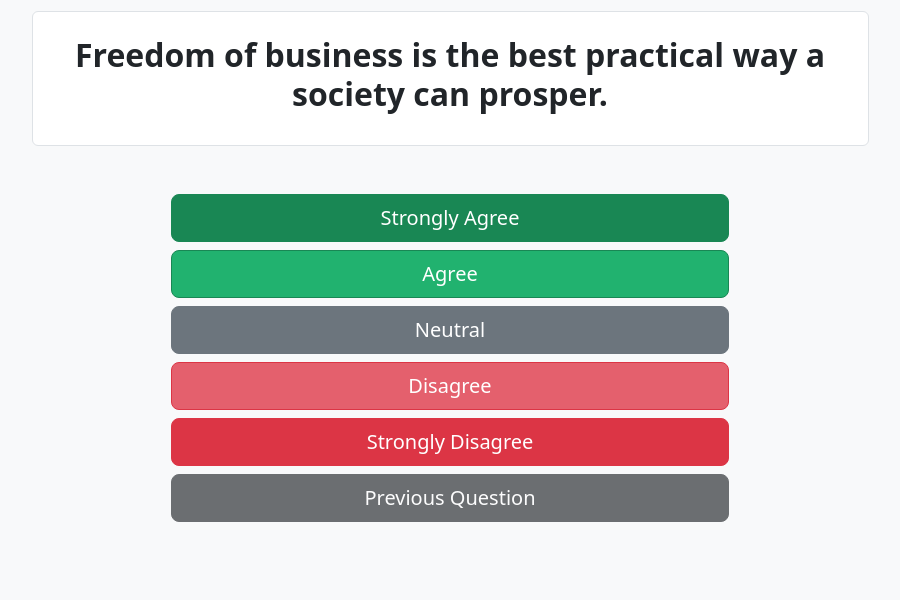
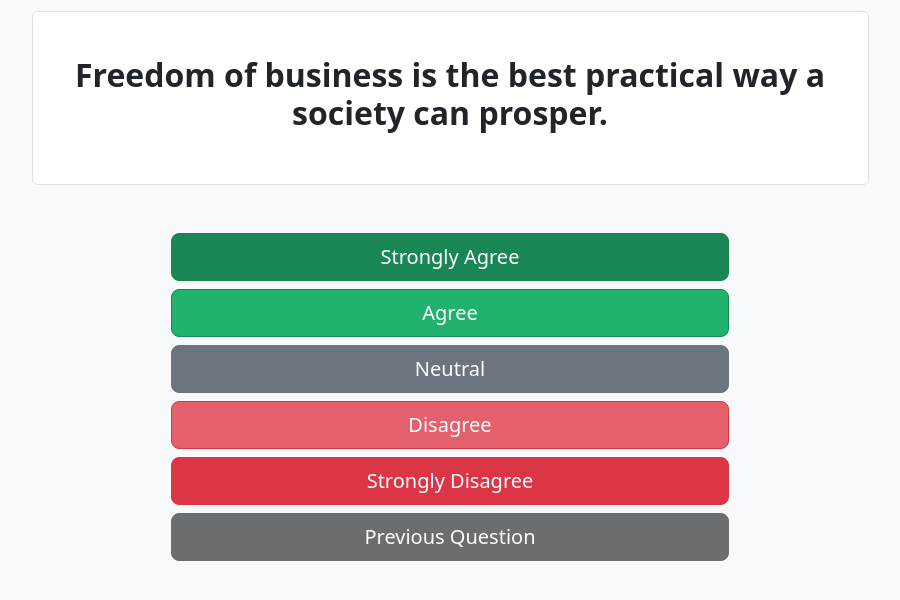
Before and after one commit to mustafa8410/SapplyValuesImitation, a website: page public/test.html in a window 1280 px wide. Shown: the part 160-760 px from the top of the page, without its empty margins (190-1090 px from the left). Drawn offline with Linux system fonts and the light colour scheme.

Commit message:
it's all small, unimportant changes from now on.

```diff
--- a/public/test.html
+++ b/public/test.html
@@ -15,10 +15,12 @@
 
     <h2 class="text-center mb-2">Question <span id="question-number"></span> out of 46</h2>
 
-    <div class="border border-1 bg-white p-4 rounded-2 d-grid col-lg-9 mx-auto text-center mt-3 ">
-        <h3 class="fw-bold fs-2"  id="question">Lorem ipsum dolor sit amet, consectetur adipiscing elit.
+    <div class="border border-1 bg-white p-4 rounded-2 d-grid col-lg-9 mx-auto text-center mt-3 " id="question-text-container">
+        <div class="d-flex align-items-center justify-content-center"><h3 class="fw-bold fs-2"  id="question">Lorem ipsum dolor sit amet, consectetur adipiscing elit.
             Vivamus sem urna, imperdiet et velit ut, malesuada dapibus ex. Vivamus volutpat sem sed accumsan laoreet.
             Vestibulum.</h3>
+        </div>
+
     </div>
 
     <div id="answer-group" class="d-grid col-md-6 mx-auto my-5 gap-2">
--- a/scss/_quiz.scss
+++ b/scss/_quiz.scss
@@ -19,3 +19,7 @@
     background-color: lighten(#b02a37, 10%);
   }
 }
+
+#question-text-container{
+  min-height: 173.17px;
+}
```
Also changed, not shown: css/styles.css.
